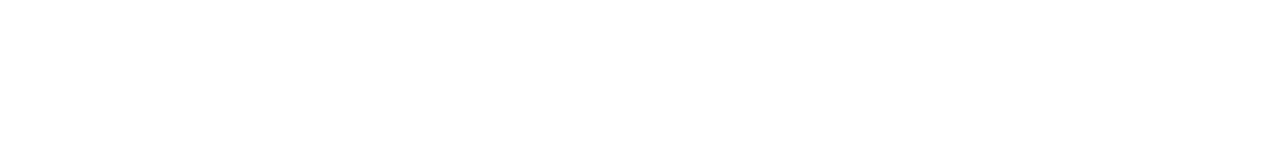
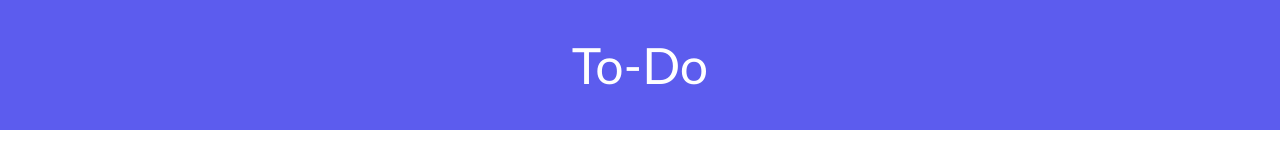
Before and after one commit to Chupserso/To-Do, a plain HTML site: page index.html in a window 1280 px wide. Drawn offline with nearby package versions, Linux system fonts and the light colour scheme.

Commit message:
ready-made <header>

```diff
--- a/index.html
+++ b/index.html
@@ -10,5 +10,10 @@
     <title>To-Do</title>
 </head>
 <body>
+    <header>
+        <div>
+            <h1>To-Do</h1>
+        </div>
+    </header>
 </body>
 </html>
--- a/src/style.css
+++ b/src/style.css
@@ -2,3 +2,18 @@
     padding: 0px;
     margin: 0px;
 }
+header {
+    width: 100%;
+    height: 130px;
+    display: flex;
+    justify-content: center;
+    align-items: center;
+    background: #5c5cee;
+}
+h1 {
+    font-size: 50px;
+    color: white;
+    text-align: center;
+    font-family: 'Gill Sans', 'Gill Sans MT', Calibri, 'Trebuchet MS', sans-serif;
+    font-weight: 500;
+}
```
